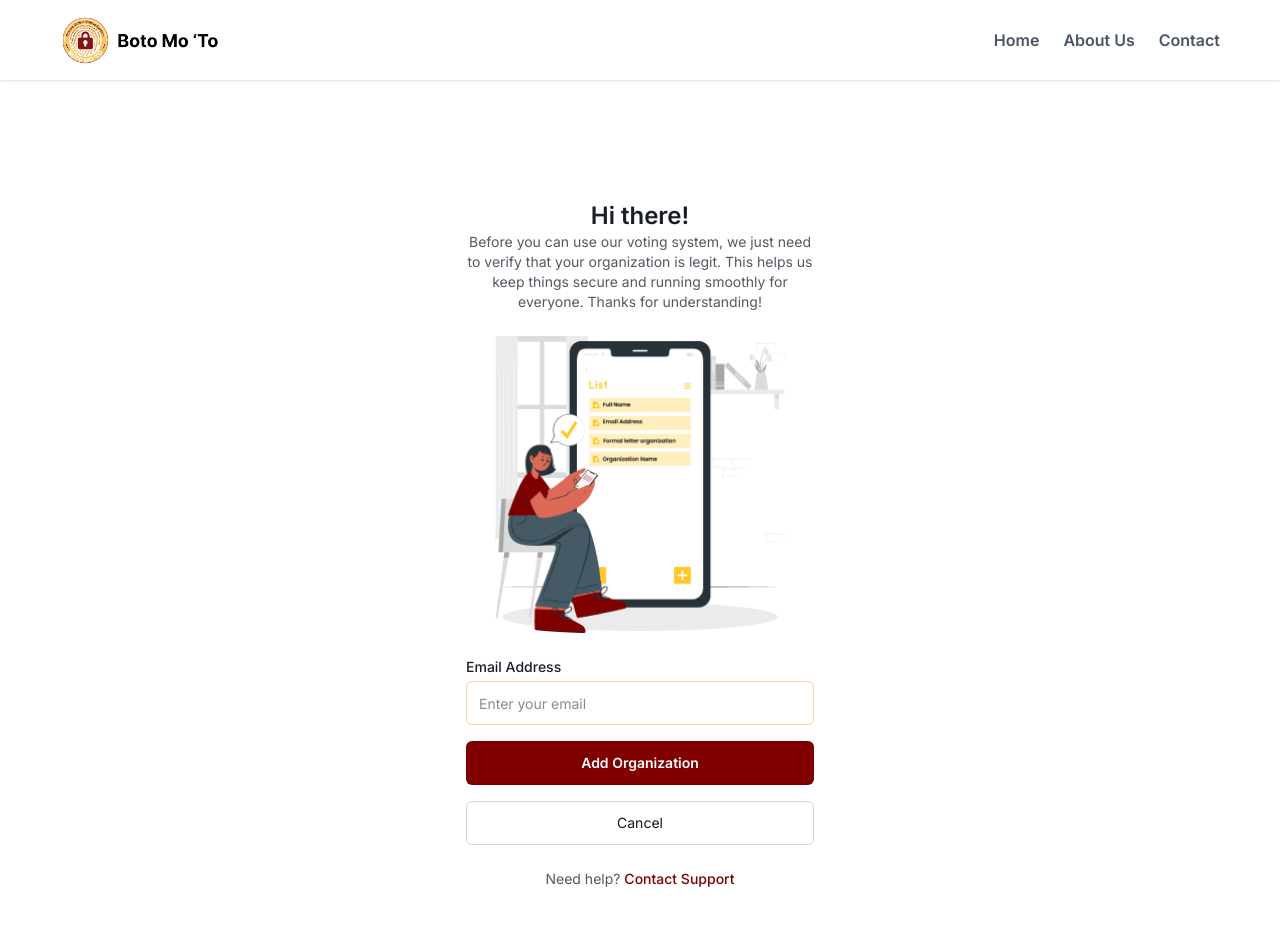
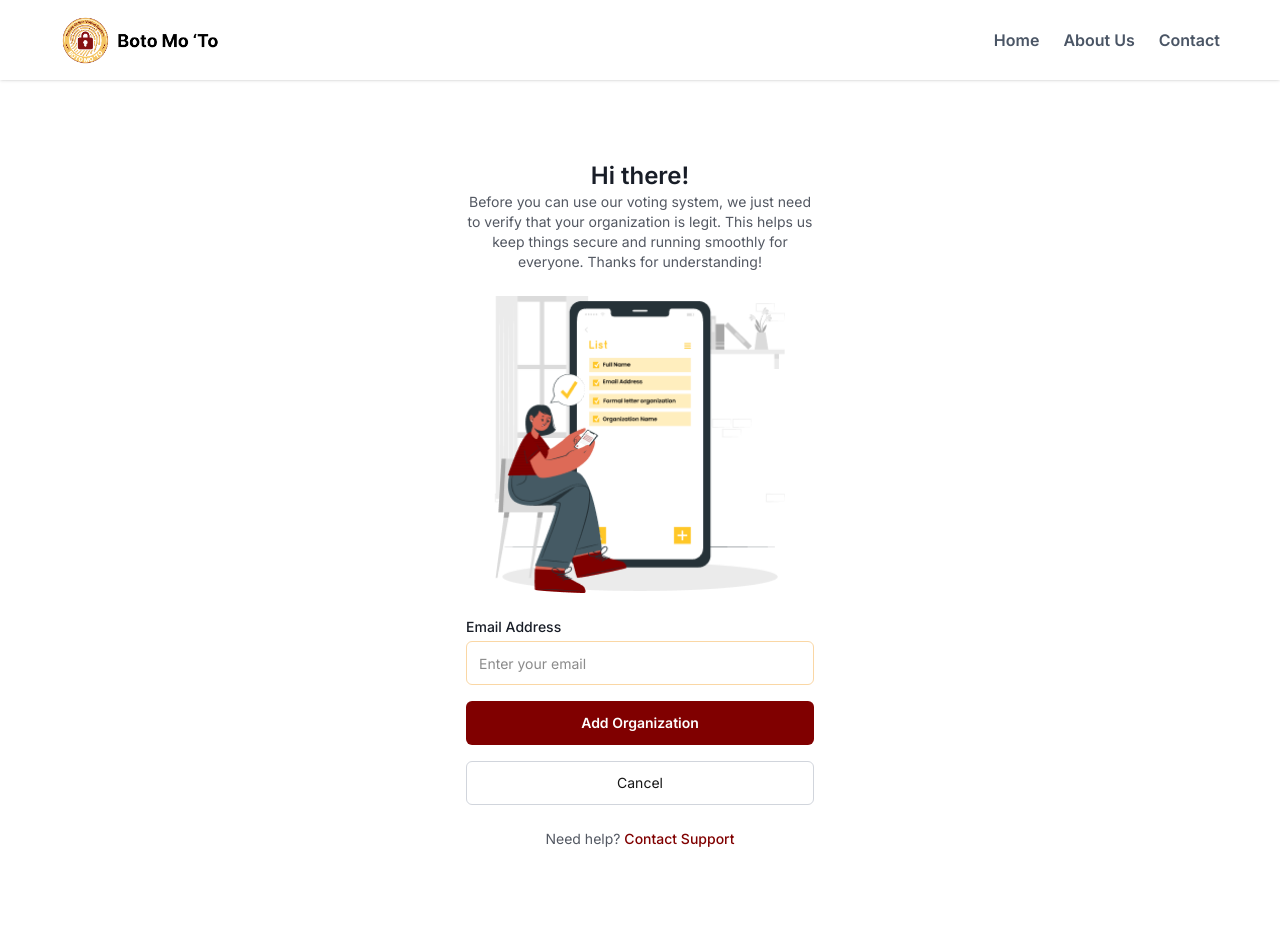
Before and after one commit to Boto-Mo-To-Capstone-Project/BotoMoTo, a Next.js app: page /admin/onboard in a window 1280 px wide. Shown: the top 926 px of the page. Built offline with nearby package versions, Linux system fonts and the light colour scheme.

Commit message:
hthere page

```diff
--- a/src/app/admin/onboard/page.tsx
+++ b/src/app/admin/onboard/page.tsx
@@ -40,7 +40,7 @@ export default function HiTherePage() {
 
   return (
     <main className="min-h-screen flex justify-center items-center px-2 bg-[var(--background)] text-[var(--foreground)] pt-40 pb-40">
-      <div className="w-full max-w-[380px] mx-auto text-center space-y-6 pt-10 pb-10 px-4">
+      <div className="w-full max-w-[380px] mx-auto text-center space-y-6 px-4">
 
         <AuthHeading
           title="Hi there!"
```
